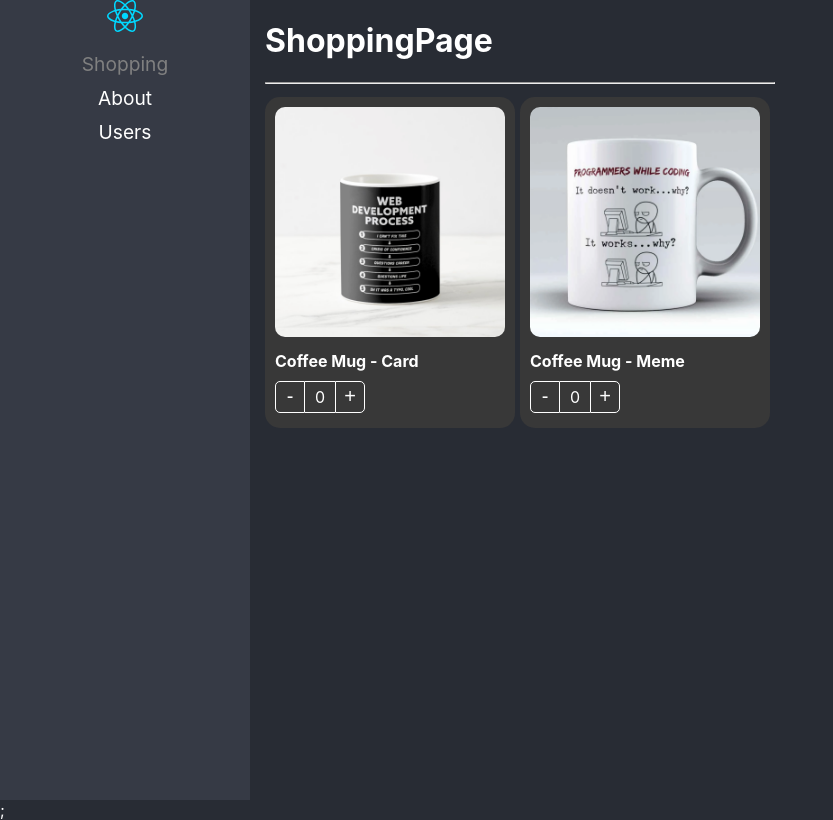
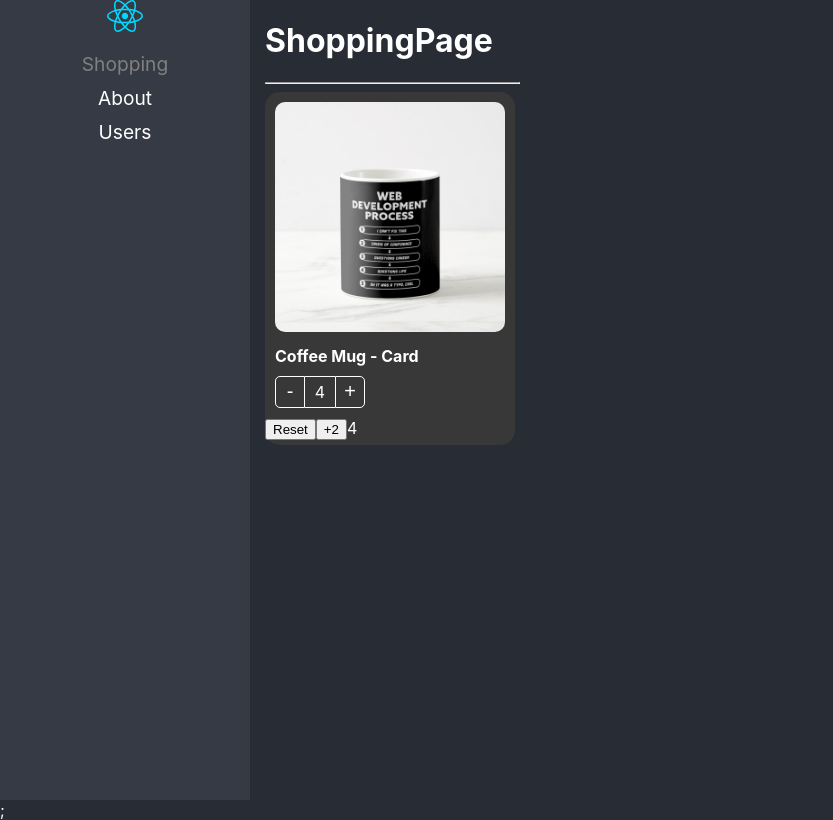
Before and after one commit to fherrera2190/React-Pro-FH, a React (Vite) app in the folder react-app/: page /home in a window 1280 px wide. Shown: the whole page, without its empty margins (0-833 px from the left). Built offline with nearby package versions, Linux system fonts and the light colour scheme.

Commit message:
state initializer + function child Render props

```diff
--- a/react-app/src/02-component-patterns/components/ProductButtons.tsx
+++ b/react-app/src/02-component-patterns/components/ProductButtons.tsx
@@ -1,4 +1,4 @@
-import { CSSProperties, useContext } from "react";
+import { CSSProperties, useCallback, useContext } from "react";
 import { ProductContext } from "./ProductCard";
 import styles from "../styles/styles.module.css";
 
@@ -7,7 +7,11 @@ export interface Props {
   style?: CSSProperties;
 }
 export const ProductButtons = ({ className, style }: Props) => {
-  const { increaseBy, counter } = useContext(ProductContext);
+  const { increaseBy, counter, maxCount } = useContext(ProductContext);
+
+  const isMaxReached = useCallback(() => {
+    return !!maxCount && counter === maxCount;
+  }, [counter, maxCount]);
 
   return (
     <div className={`${styles.buttonsContainer} ${className}`} style={style}>
@@ -15,7 +19,10 @@ export const ProductButtons = ({ className, style }: Props) => {
         -
       </button>
       <div className={styles.countLabel}>{counter}</div>
-      <button className={styles.buttonAdd} onClick={() => increaseBy(1)}>
+      <button
+        className={`${styles.buttonAdd} ${isMaxReached() && styles.disabled}`}
+        onClick={() => increaseBy(1)}
+      >
         +
       </button>
     </div>
--- a/react-app/src/02-component-patterns/components/ProductCard.tsx
+++ b/react-app/src/02-component-patterns/components/ProductCard.tsx
@@ -2,20 +2,25 @@ import styles from "../styles/styles.module.css";
 import { useProduct } from "../hooks/useProduct";
 import { createContext, CSSProperties, ReactNode } from "react";
 import {
+  InitialValues,
   onChangeArgs,
   Product,
+  ProductCardHandlers,
   ProductContextProps,
 } from "../interfaces/interfaces";
 
 export interface Props {
   product: Product;
-  children?: ReactNode;
+  children?: (args: ProductCardHandlers) => ReactNode;
+
   className?: string;
   style?: CSSProperties;
   onChange?: (args: onChangeArgs) => void;
   value?: number;
+  initialValues?: InitialValues;
 }
 
+// eslint-disable-next-line react-refresh/only-export-components
 export const ProductContext = createContext<ProductContextProps>(
   {} as ProductContextProps
 );
@@ -29,13 +34,34 @@ export const ProductCard = ({
   style,
   onChange,
   value,
+  initialValues,
 }: Props) => {
-  const { increaseBy, counter } = useProduct({ onChange, product, value });
+  const { increaseBy, counter, maxCount, isMaxCountReached, reset } =
+    useProduct({
+      onChange,
+      product,
+      value,
+      initialValues,
+    });
 
   return (
-    <Provider value={{ counter, increaseBy, product }}>
+    <Provider
+      value={{
+        counter,
+        increaseBy,
+        product,
+        maxCount,
+      }}
+    >
       <div className={`${styles.productCard} ${className}`} style={style}>
-        {children}
+        {children?.({
+          count: counter,
+          isMaxCountReached,
+          maxCount,
+          product,
+          reset,
+          increaseBy,
+        })}
       </div>
     </Provider>
   );
--- a/react-app/src/02-component-patterns/hooks/useProduct.ts
+++ b/react-app/src/02-component-patterns/hooks/useProduct.ts
@@ -1,28 +1,53 @@
-import { useEffect, useState } from "react";
-import { onChangeArgs, Product } from "../interfaces/interfaces";
+import { useEffect, useRef, useState } from "react";
+import { InitialValues, onChangeArgs, Product } from "../interfaces/interfaces";
 
 interface UseProductArgs {
   product: Product;
   onChange?: (args: onChangeArgs) => void;
   value?: number;
+  initialValues?: InitialValues;
 }
 
 export const useProduct = ({
   product,
   onChange,
   value = 0,
+  initialValues,
 }: UseProductArgs) => {
-  const [counter, setCounter] = useState(value);
+
+  const [counter, setCounter] = useState<number>(initialValues?.count || value);
+  const isMounted = useRef(false);
 
   const increaseBy = (value: number) => {
-    const newValue = Math.max(0, counter + value);
+    let newValue = Math.max(0, counter + value);
+
+    if (initialValues?.maxCount) {
+      newValue = Math.min(newValue, initialValues.maxCount);
+    }
+
     setCounter(newValue);
     onChange?.({ count: newValue, product });
   };
 
+  const reset = () => {
+    setCounter(initialValues?.count || value);
+  };
+
   useEffect(() => {
+    isMounted.current = true;
+  }, []);
+
+  useEffect(() => {
+    if (isMounted.current) return;
     setCounter(value);
   }, [value]);
 
-  return { increaseBy, counter };
+  return {
+    counter,
+    isMaxCountReached:
+      !!initialValues?.maxCount && counter === initialValues.maxCount,
+    maxCount: initialValues?.maxCount,
+    increaseBy,
+    reset,
+  };
 };
--- a/react-app/src/02-component-patterns/pages/ShoppingPage.tsx
+++ b/react-app/src/02-component-patterns/pages/ShoppingPage.tsx
@@ -6,52 +6,38 @@ import {
 } from "../components";
 import "../styles/custom-styles.css";
 import { products } from "../data/products";
-import { useShoppingCart } from "../hooks/useShoppingCart";
+
+const product = products[0];
 
 export const ShoppingPage = () => {
-  const { shoppingCart, onProductCountChange } = useShoppingCart();
-
   return (
     <div>
       <h1>ShoppingPage</h1>
       <hr />
-      <div style={{ display: "flex", flexWrap: "wrap", flexDirection: "row" }}>
-        {/* Al recibir hijos se transforma en un high order component */}
-        {products.map((product) => (
       <ProductCard
         key={product.id}
         product={product}
         className="bg-dark text-white"
-            onChange={onProductCountChange}
-            value={shoppingCart[product.id]?.count || 0}
+        initialValues={{ count: 4, maxCount: 10 }}
       >
+        {({ reset, isMaxCountReached, increaseBy, count }) => (
+          <>
             <ProductImage className="custom-image" />
             <ProductTitle className="text-white text-bold " />
             <ProductButtons className="custom-button" />
+            <button onClick={reset}>Reset</button>
+            <button onClick={() => increaseBy(2)}>+2</button>
+            <button
+              onClick={() => increaseBy(-2)}
+              style={{ display: !isMaxCountReached ? "none" : "block" }}
+            >
+              -2
+            </button>
+            <span>{count}</span>
+            {/* {JSON.stringify(args, null, 3)} */}
+          </>
+        )}
       </ProductCard>
-        ))}
-      </div>
-      <div className="shopping-cart">
-        {Object.keys(shoppingCart).map((key) => (
-          <ProductCard
-            key={key}
-            product={shoppingCart[key]}
-            className="bg-dark text-white"
-            style={{ width: "100px" }}
-            onChange={onProductCountChange}
-            value={shoppingCart[key].count}
-          >
-            <ProductImage
-              className="custom-image"
-              style={{ boxShadow: "10px 10px 10px rgba(0, 0, 0, 0.2)" }}
-            />
-            <ProductButtons
-              className="custom-button"
-              style={{ display: "flex", justifyContent: "center" }}
-            />
-          </ProductCard>
-        ))}
-      </div>
     </div>
   );
 };
--- a/react-app/src/02-component-patterns/styles/styles.module.css
+++ b/react-app/src/02-component-patterns/styles/styles.module.css
@@ -60,3 +60,10 @@
 .buttonAdd:hover {
     background-color: rgba(0, 0, 0, 0.1);
 }
+
+
+.disabled {
+    border-color: grey !important;
+    border-left: 1px solid white !important;
+    color: grey !important;
+  }
```
Also changed, not shown: react-app/src/02-component-patterns/interfaces/interfaces.ts (+16 -0 lines). Lines whose indentation alone changed are shown as unchanged.
